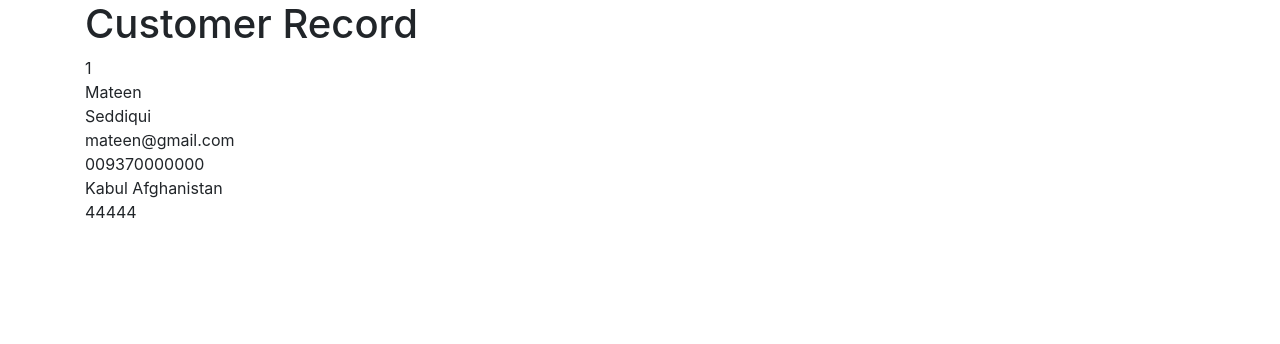
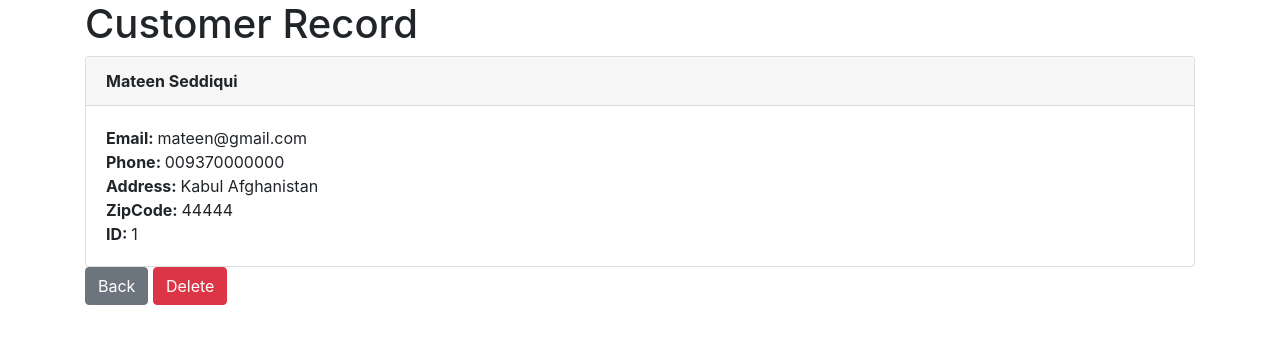
Before and after one commit to MateenSeddiqi/CRM_Django, a Django app: page /show_record/1 in a window 1280 px wide. Shown: the part 56-400 px from the top of the page. Run offline with Django 4.2, Linux system fonts and the light colour scheme; a user stored in the database is signed in; data comes from the database, SQL or seed files in the repository; both versions use the stored data as it was after the commit.

Commit message:
delete feature added

```diff
--- a/customer_management/templates/show_record.html
+++ b/customer_management/templates/show_record.html
@@ -5,12 +5,22 @@
 
 <h1>Customer Record </h1>
 
-    {{ show_record.id }} <br>
-    {{ show_record.first_name }} <br>
-    {{ show_record.last_name }} <br>
-    {{ show_record.email }} <br>
-    {{ show_record.phone }} <br>
-    {{ show_record.address }} <br>
-    {{ show_record.zipcode }} <br>
+<div class="card">
+  <div class="card-header">
+    <strong>{{ show_record.first_name }} {{ show_record.last_name }} </strong>
+  </div>
 
+  <div class="card-body">
+    <p class="card-text">
+      <strong>Email: </strong>{{ show_record.email }} <br>
+      <strong>Phone: </strong>{{ show_record.phone }} <br>
+      <strong>Address: </strong>{{ show_record.address }} <br>
+      <strong>ZipCode: </strong>{{ show_record.zipcode }} <br>
+      <strong>ID: </strong>{{ show_record.id }}
+    </p>
+  </div>
+</div>
+
+<a href="{% url 'home' %}"><button class="btn btn-secondary">Back</button></a>
+<a href="{% url 'delete_record' show_record.id %}"><button class="btn btn-danger">Delete</button></a>
 {% endblock %}
--- a/customer_management/urls.py
+++ b/customer_management/urls.py
@@ -7,5 +7,6 @@ urlpatterns= [
     path('logout/', views.logout_user, name='logout_user'),
     path('home/', views.home, name='home'),
     path('signup/', views.signup, name='signup'),
-    path('show_record/<int:pk>', views.show_record, name='show_record')
+    path('show_record/<int:pk>', views.show_record, name='show_record'),
+    path('delete_record/<int:pk>', views.delete_record, name='delete_record'),
 ]
--- a/customer_management/views.py
+++ b/customer_management/views.py
@@ -61,3 +61,13 @@ def show_record(request, pk):
     else:
         messages.success(request, " You must be login ")
         return redirect('home')
+
+def delete_record(request, pk):
+    if request.user.is_authenticated:
+        delete_it = Record.objects.get(id=pk)
+        delete_it.delete()
+        messages.success(request, "data deleted ")
+        return redirect ('home')
+    else:
+        messages.success(request, "You must be login ")
+        return redirect('home')
```
Also changed, not shown: db.sqlite3.
